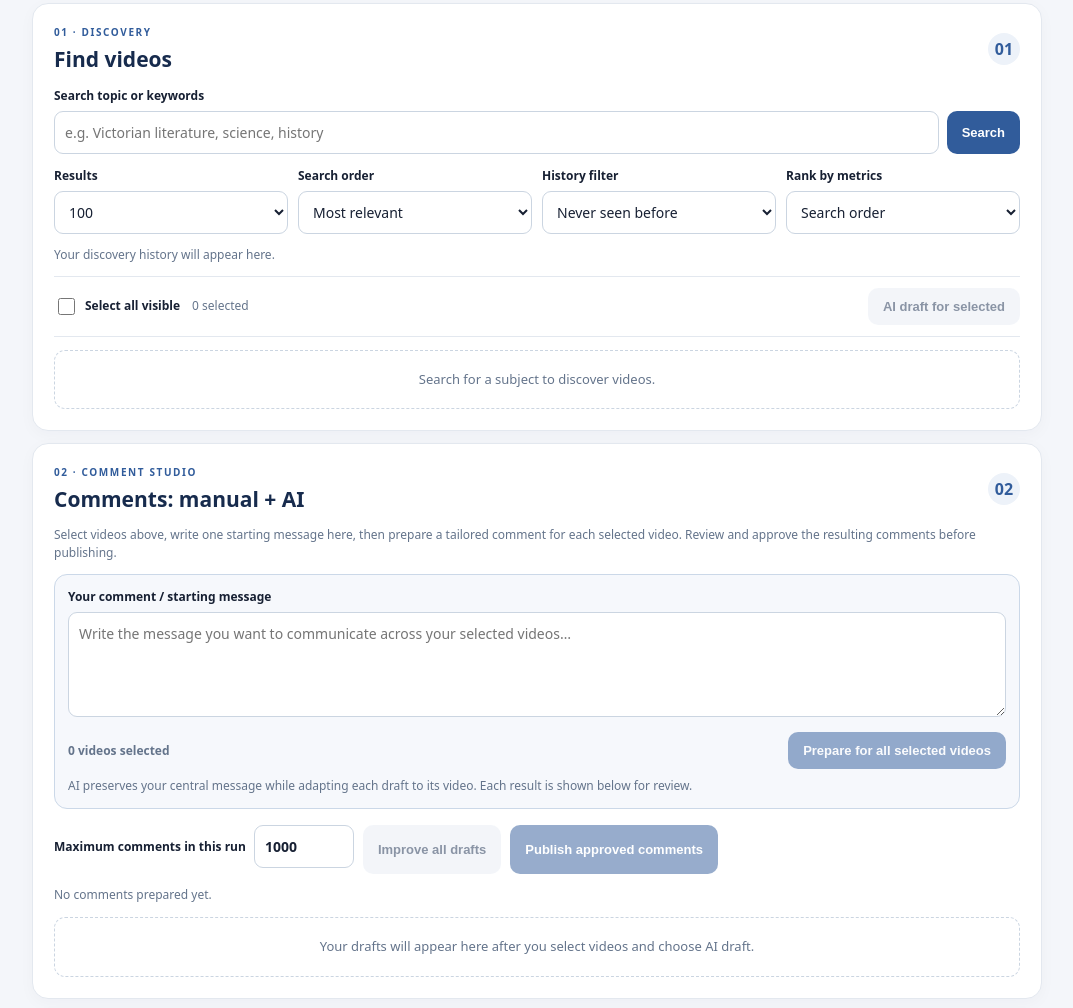
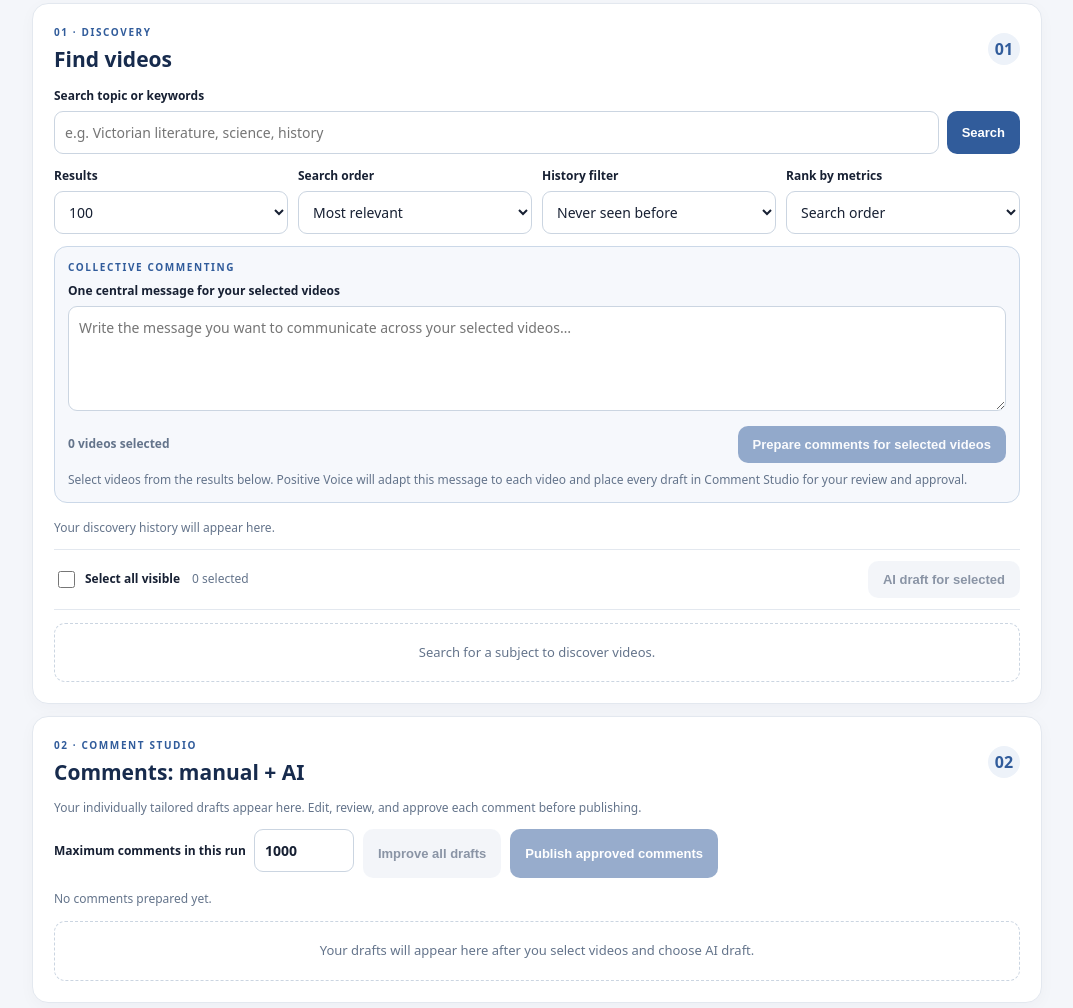
Before and after one commit to kayesemmethakeme-cyber/Positive-Voice-, a website: page public/index.html in a window 1280 px wide. Shown: the part 413-1421 px from the top of the page, without its empty margins (103-1176 px from the left). Drawn offline with Linux system fonts and the light colour scheme; no server answers.

Commit message:
Move collective commenting composer below discovery filters

```diff
--- a/public/index.html
+++ b/public/index.html
@@ -11,12 +11,14 @@
 <div><label for="order">Search order</label><select id="order"><option value="relevance">Most relevant</option><option value="date">Newest</option><option value="viewCount">Most viewed</option><option value="rating">YouTube rating</option></select></div>
 <div><label for="filter">History filter</label><select id="filter"><option value="all">All results</option><option value="new" selected>Never seen before</option><option value="uncommented">Not commented by this app</option><option value="commented">Commented by this app</option></select></div>
 <div><label for="sortBy">Rank by metrics</label><select id="sortBy"><option value="relevance">Search order</option><option value="views">Views · high to low</option><option value="likes">Likes · high to low</option><option value="comments">Comments · high to low</option><option value="views-asc">Views · low to high</option><option value="likes-asc">Likes · low to high</option><option value="comments-asc">Comments · low to high</option></select></div></div>
+<div class="central-composer collective-top"><p class="eyebrow">COLLECTIVE COMMENTING</p><label for="masterComment">One central message for your selected videos</label><textarea id="masterComment" maxlength="1000" placeholder="Write the message you want to communicate across your selected videos…"></textarea><div class="central-composer-actions"><span id="centralTargetCount">0 videos selected</span><button id="prepareSelected" class="primary" disabled>Prepare comments for selected videos</button></div><p class="fine">Select videos from the results below. Positive Voice will adapt this message to each video and place every draft in Comment Studio for your review and approval.</p></div>
+
 <p class="muted" id="discoveryStats">Your discovery history will appear here.</p>
 <div class="selection-bar"><label class="checkline"><input type="checkbox" id="selectAll"> Select all visible</label><span id="selectedCount">0 selected</span><button id="draftSelected" class="secondary" disabled>AI draft for selected</button></div>
 <div id="results" class="results"><div class="empty">Search for a subject to discover videos.</div></div>
 </section>
-<section class="panel" id="comment-studio"><div class="section-head"><div><p class="eyebrow">02 · COMMENT STUDIO</p><h2>Comments: manual + AI</h2></div><span class="number">02</span></div><p class="muted">Select videos above, write one starting message here, then prepare a tailored comment for each selected video. Review and approve the resulting comments before publishing.</p><div class="central-composer"><label for="masterComment">Your comment / starting message</label><textarea id="masterComment" maxlength="1000" placeholder="Write the message you want to communicate across your selected videos…"></textarea><div class="central-composer-actions"><span id="centralTargetCount">0 videos selected</span><button id="prepareSelected" class="primary" disabled>Prepare for all selected videos</button></div><p class="fine">AI preserves your central message while adapting each draft to its video. Each result is shown below for review.</p></div><div class="studio-actions"><label class="batch-control">Maximum comments in this run <input id="queueLimit" type="number" min="1" max="10000" value="1000"></label><button id="improveAll" class="secondary" disabled>Improve all drafts</button><button id="publishQueue" class="primary" disabled>Publish approved comments</button></div><p class="muted" id="queueStatus">No comments prepared yet.</p><div id="drafts" class="drafts"><div class="empty">Your drafts will appear here after you select videos and choose AI draft.</div></div></section>
+<section class="panel" id="comment-studio"><div class="section-head"><div><p class="eyebrow">02 · COMMENT STUDIO</p><h2>Comments: manual + AI</h2></div><span class="number">02</span></div><p class="muted">Your individually tailored drafts appear here. Edit, review, and approve each comment before publishing.</p><div class="studio-actions"><label class="batch-control">Maximum comments in this run <input id="queueLimit" type="number" min="1" max="10000" value="1000"></label><button id="improveAll" class="secondary" disabled>Improve all drafts</button><button id="publishQueue" class="primary" disabled>Publish approved comments</button></div><p class="muted" id="queueStatus">No comments prepared yet.</p><div id="drafts" class="drafts"><div class="empty">Your drafts will appear here after you select videos and choose AI draft.</div></div></section>
 <section class="panel"><div class="section-head"><div><p class="eyebrow">03 · VIDEO HISTORY</p><h2>Your library</h2></div><span class="number">03</span></div><div class="history-stats" id="historyStats">Loading history…</div><button id="loadHistory" class="secondary">Refresh history</button><div id="historyList" class="results"></div></section>
 <section class="notice"><strong>Important safeguards and limitations</strong><ul><li>Videos are tracked by their unique YouTube video IDs.</li><li>Positive Voice marks a video as commented only after YouTube confirms publication through this app.</li><li>Comments posted outside this app are not automatically verified in this version.</li><li>Bulk preparation creates distinct drafts. Review each draft and avoid repetitive or irrelevant comments.</li><li>YouTube search and statistics are subject to API availability and daily quota.</li></ul></section>
 <footer>Positive Voice is an independent tool and is not affiliated with YouTube or Google.</footer>
-</main><div id="toast" role="status" aria-live="polite"></div><script src="https://accounts.google.com/gsi/client" async defer></script><script src="/app.js?v=8"></script></body></html>
+</main><div id="toast" role="status" aria-live="polite"></div><script src="https://accounts.google.com/gsi/client" async defer></script><script src="/app.js?v=10"></script></body></html>
```
